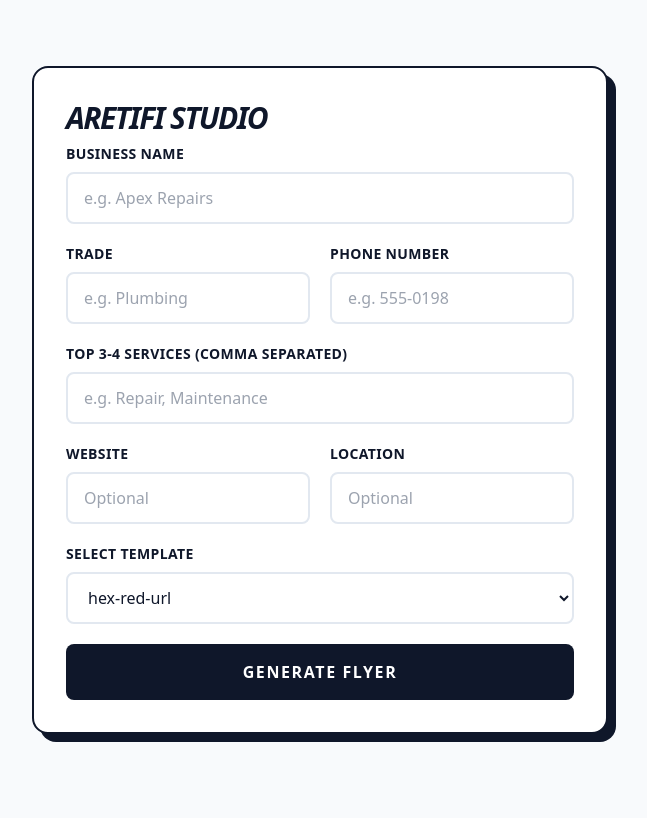
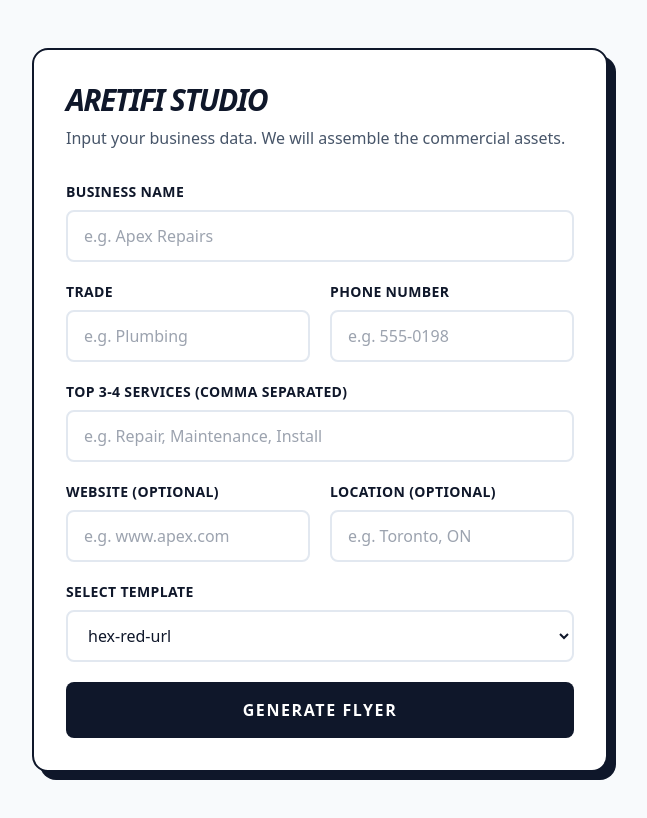
Before and after one commit to jakejmanley-collab/local-service-ads, a Next.js app: page /preview in a window 1280 px wide. Shown: the whole page, without its empty margins (320-967 px from the left). Built offline with nearby package versions, Linux system fonts and the light colour scheme.

Commit message:
Update page.tsx

```diff
--- a/app/preview/page.tsx
+++ b/app/preview/page.tsx
@@ -23,7 +23,13 @@ const parseZone = (csvString: string) => {
   }
   return {
     x: parts[0], y: parts[1], width: parts[2], height: parts[3],
-    style: { fontSize: parts[4], color: parts[5], fontWeight: parts[6], fontStyle: parts[7], fontFamily: parts[8] }
+    style: {
+      fontSize: parts[4],
+      color: parts[5],
+      fontWeight: parts[6],
+      fontStyle: parts[7],
+      fontFamily: parts[8]
+    }
   };
 };
 
@@ -87,7 +93,6 @@ const MasterTemplate = ({ id, data, photoUrl, configKey, rawDatabase }: any) =>
           </foreignObject>
         )}
 
-        {/* INDIVIDUAL SERVICES */}
         {data.services.slice(0, 4).map((service: string, index: number) => {
           const sConf = serviceConfigs[index];
           if (!sConf || !service) return null;
@@ -100,7 +105,6 @@ const MasterTemplate = ({ id, data, photoUrl, configKey, rawDatabase }: any) =>
           );
         })}
 
-        {/* PHONE NUMBER */}
         {phoneConfig && (
           <foreignObject x={phoneConfig.x} y={phoneConfig.y} width={phoneConfig.width} height={phoneConfig.height}>
             <div className="w-full text-left tracking-tighter drop-shadow-lg" style={phoneConfig.style}>
@@ -109,7 +113,6 @@ const MasterTemplate = ({ id, data, photoUrl, configKey, rawDatabase }: any) =>
           </foreignObject>
         )}
 
-        {/* WEBSITE */}
         {data.website && websiteConfig && (
           <foreignObject x={websiteConfig.x} y={websiteConfig.y} width={websiteConfig.width} height={websiteConfig.height}>
             <div className="w-full text-left" style={websiteConfig.style}>
@@ -118,7 +121,6 @@ const MasterTemplate = ({ id, data, photoUrl, configKey, rawDatabase }: any) =>
           </foreignObject>
         )}
 
-        {/* LOCATION */}
         {data.location && locationConfig && (
           <foreignObject x={locationConfig.x} y={locationConfig.y} width={locationConfig.width} height={locationConfig.height}>
             <div className="w-full text-left" style={locationConfig.style}>
@@ -150,7 +152,6 @@ export default function PreviewPage() {
   const [isGenerating, setIsGenerating] = useState(false);
   const [selectedPhoto, setSelectedPhoto] = useState<string>('');
 
-  // DYNAMIC SPREADSHEET LOADER
   useEffect(() => {
     fetch('/templates.csv')
       .then(response => {
@@ -183,7 +184,6 @@ export default function PreviewPage() {
               }
             });
             setRawDatabase(newDb);
-
             const templateKeys = Object.keys(newDb);
             if (templateKeys.length > 0) {
               setFormData(prev => ({ ...prev, selectedTemplate: templateKeys[0] }));
@@ -201,14 +201,11 @@ export default function PreviewPage() {
   const handleSubmit = (e: React.FormEvent) => {
     e.preventDefault();
     setIsGenerating(true);
-
     const tradeKey = Object.keys(tradePhotos).find(key =>
       formData.field.toLowerCase().includes(key)
     ) || 'default';
-
     const photos = tradePhotos[tradeKey];
     setSelectedPhoto(photos[Math.floor(Math.random() * photos.length)]);
-
     setTimeout(() => {
       setIsGenerating(false);
       setShowPreview(true);
@@ -249,7 +246,6 @@ export default function PreviewPage() {
               ← Edit Data
             </button>
           </div>
-
           <div className="flex flex-col gap-6">
             <MasterTemplate
               id="flyer-master"
@@ -258,7 +254,6 @@ export default function PreviewPage() {
               configKey={formData.selectedTemplate}
               rawDatabase={rawDatabase}
             />
-
             <button
               onClick={downloadFlyer}
               disabled={isDownloading}
@@ -278,45 +273,49 @@ export default function PreviewPage() {
     <main className="min-h-screen bg-slate-50 py-12 px-6 flex justify-center items-center">
       <div className="bg-white max-w-xl w-full p-8 rounded-2xl shadow-[8px_8px_0px_0px_rgba(15,23,42,1)] border-2 border-slate-900">
         <h1 className="text-3xl font-black text-slate-900 mb-2 uppercase italic tracking-tighter">Aretifi Studio</h1>
+        <p className="text-slate-600 mb-8 font-medium">Input your business data. We will assemble the commercial assets.</p>
         <form onSubmit={handleSubmit} className="space-y-5">
           <div>
             <label className="block text-sm font-bold text-slate-900 mb-2 uppercase tracking-wide">Business Name</label>
-            <input required type="text" name="businessName" onChange={handleInputChange} className="w-full border-2 border-slate-200 rounded-lg px-4 py-3 outline-none" placeholder="e.g. Apex Repairs" />
+            <input required type="text" name="businessName" onChange={handleInputChange} className="w-full border-2 border-slate-200 rounded-lg px-4 py-3 outline-none focus:border-slate-900 transition-colors" placeholder="e.g. Apex Repairs" />
           </div>
           <div className="grid grid-cols-2 gap-5">
             <div>
               <label className="block text-sm font-bold text-slate-900 mb-2 uppercase tracking-wide">Trade</label>
-              <input required type="text" name="field" onChange={handleInputChange} className="w-full border-2 border-slate-200 rounded-lg px-4 py-3 outline-none" placeholder="e.g. Plumbing" />
+              <input required type="text" name="field" onChange={handleInputChange} className="w-full border-2 border-slate-200 rounded-lg px-4 py-3 outline-none focus:border-slate-900 transition-colors" placeholder="e.g. Plumbing" />
             </div>
             <div>
               <label className="block text-sm font-bold text-slate-900 mb-2 uppercase tracking-wide">Phone Number</label>
-              <input required type="text" name="phone" onChange={handleInputChange} className="w-full border-2 border-slate-200 rounded-lg px-4 py-3 outline-none" placeholder="e.g. 555-0198" />
+              <input required type="text" name="phone" onChange={handleInputChange} className="w-full border-2 border-slate-200 rounded-lg px-4 py-3 outline-none focus:border-slate-900 transition-colors" placeholder="e.g. 555-0198" />
             </div>
           </div>
           <div>
             <label className="block text-sm font-bold text-slate-900 mb-2 uppercase tracking-wide">Top 3-4 Services (Comma separated)</label>
-            <input required type="text" name="services" onChange={handleInputChange} className="w-full border-2 border-slate-200 rounded-lg px-4 py-3 outline-none" placeholder="e.g. Repair, Maintenance" />
+            <input required type="text" name="services" onChange={handleInputChange} className="w-full border-2 border-slate-200 rounded-lg px-4 py-3 outline-none focus:border-slate-900 transition-colors" placeholder="e.g. Repair, Maintenance, Install" />
           </div>
           <div className="grid grid-cols-2 gap-5">
             <div>
-              <label className="block text-sm font-bold text-slate-900 mb-2 uppercase tracking-wide">Website</label>
-              <input type="text" name="website" onChange={handleInputChange} className="w-full border-2 border-slate-200 rounded-lg px-4 py-3 outline-none" placeholder="Optional" />
+              <label className="block text-sm font-bold text-slate-900 mb-2 uppercase tracking-wide">Website (Optional)</label>
+              <input type="text" name="website" onChange={handleInputChange} className="w-full border-2 border-slate-200 rounded-lg px-4 py-3 outline-none focus:border-slate-900 transition-colors" placeholder="e.g. www.apex.com" />
             </div>
             <div>
-              <label className="block text-sm font-bold text-slate-900 mb-2 uppercase tracking-wide">Location</label>
-              <input type="text" name="location" onChange={handleInputChange} className="w-full border-2 border-slate-200 rounded-lg px-4 py-3 outline-none" placeholder="Optional" />
+              <label className="block text-sm font-bold text-slate-900 mb-2 uppercase tracking-wide">Location (Optional)</label>
+              <input type="text" name="location" onChange={handleInputChange} className="w-full border-2 border-slate-200 rounded-lg px-4 py-3 outline-none focus:border-slate-900 transition-colors" placeholder="e.g. Toronto, ON" />
             </div>
           </div>
           <div>
             <label className="block text-sm font-bold text-slate-900 mb-2 uppercase tracking-wide">Select Template</label>
-            <select name="selectedTemplate" onChange={handleInputChange} value={formData.selectedTemplate} className="w-full border-2 border-slate-200 rounded-lg px-4 py-3 bg-white">
+            <select name="selectedTemplate" onChange={handleInputChange} value={formData.selectedTemplate} className="w-full border-2 border-slate-200 rounded-lg px-4 py-3 bg-white cursor-pointer">
               {availableTemplates.map(id => (
                 <option key={id} value={id}>{id}</option>
               ))}
             </select>
+            {availableTemplates.length === 0 && (
+              <p className="text-red-500 text-xs mt-2 font-bold">Ensure templates.csv is in your /public folder.</p>
+            )}
           </div>
-          <button type="submit" disabled={isGenerating || availableTemplates.length === 0} className="w-full bg-slate-900 text-white font-black uppercase tracking-widest py-4 rounded-lg mt-6 hover:bg-slate-700 disabled:opacity-50">
-            {isGenerating ? 'Assembling...' : 'Generate Flyer'}
+          <button type="submit" disabled={isGenerating || availableTemplates.length === 0} className="w-full bg-slate-900 text-white font-black uppercase tracking-widest py-4 rounded-lg mt-6 hover:bg-slate-700 disabled:opacity-50 transition-colors">
+            {isGenerating ? 'Assembling Assets...' : 'Generate Flyer'}
           </button>
         </form>
       </div>
```
